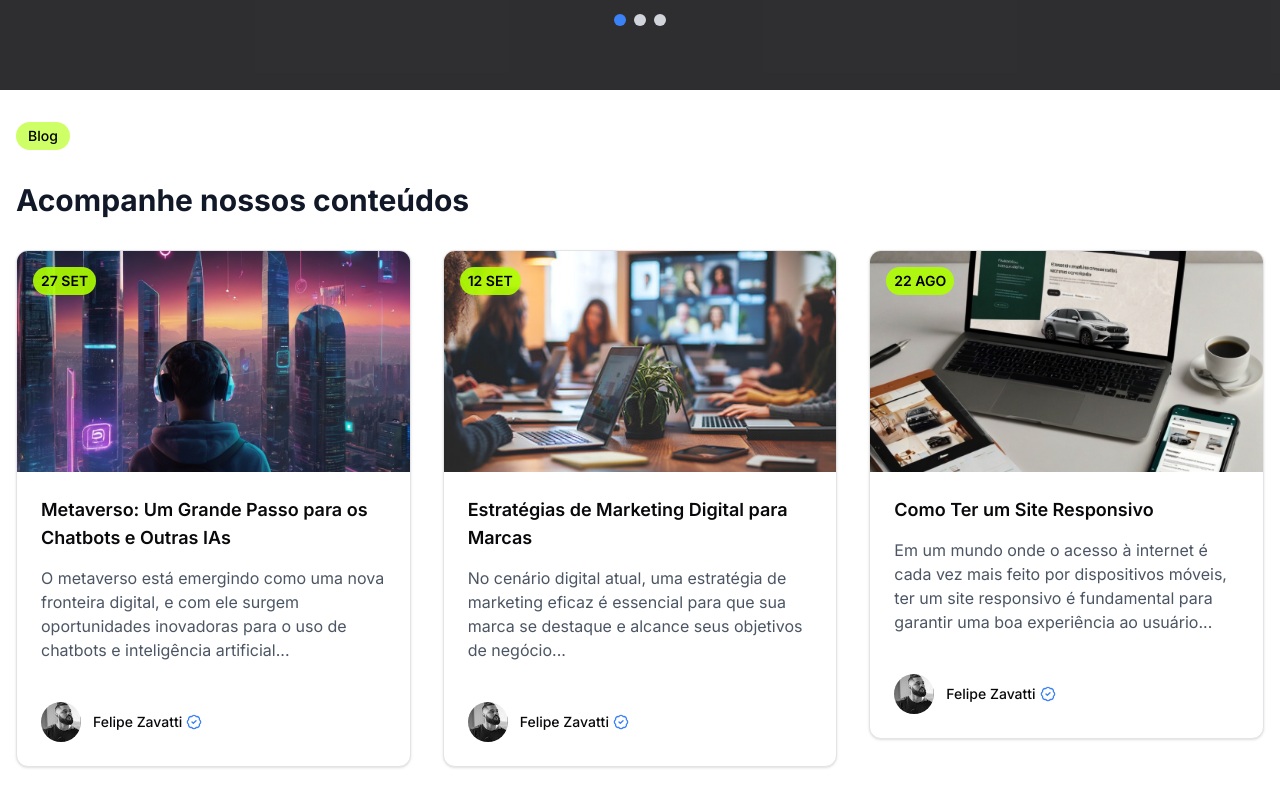
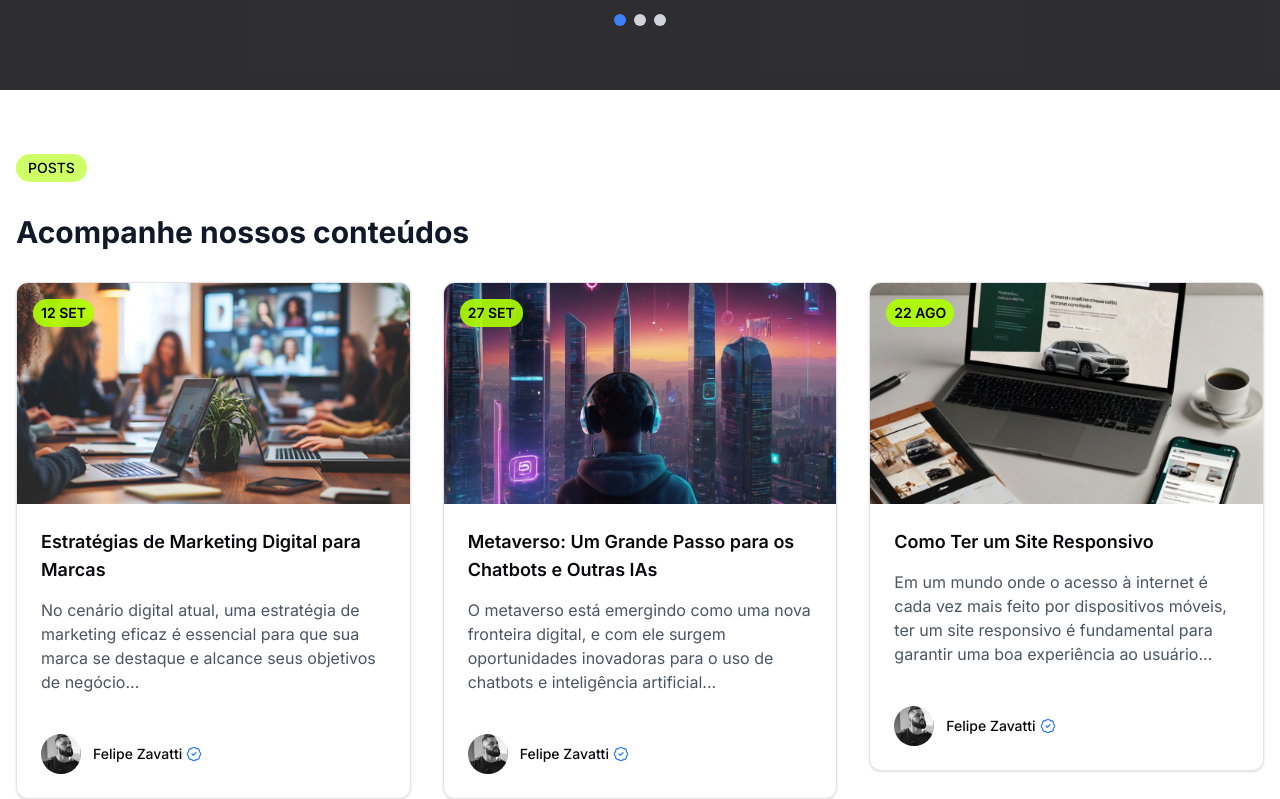
Before and after one commit to OtherPaulo/bigup-repo, a Next.js app: page /blog in a window 1280 px wide. Shown: the part 436-1235 px from the top of the page. Built offline with nearby package versions, Linux system fonts and the light colour scheme.

Commit message:
alterando posições de posts

```diff
--- a/src/components/(Blog)/posts/_components/posts.tsx
+++ b/src/components/(Blog)/posts/_components/posts.tsx
@@ -6,6 +6,16 @@ import { Avatar, AvatarFallback, AvatarImage } from "@/components/ui/avatar"
 const blogPosts = [
   {
     id: 1,
+    date: "12 SET",
+    title: "Estratégias de Marketing Digital para Marcas",
+    description: "No cenário digital atual, uma estratégia de marketing eficaz é essencial para que sua marca se destaque e alcance seus objetivos de negócio...",
+    author: "Felipe Zavatti",
+    authorImage: "/perfil.jpg?height=40&width=40",
+    image: "/estrategia.png",
+    link: "/blog/post/estrategia-para-marketing"
+  },
+  {
+    id: 2,
     date: "27 SET",
     title: "Metaverso: Um Grande Passo para os Chatbots e Outras IAs",
     description: "O metaverso está emergindo como uma nova fronteira digital, e com ele surgem oportunidades inovadoras para o uso de chatbots e inteligência artificial...",
@@ -14,16 +24,7 @@ const blogPosts = [
     image: "/metaverso.jpg",
     link: "/blog/post/metaverso"
   },
-  {
-    id: 2,
-    date: "12 SET",
-    title: "Estratégias de Marketing Digital para Marcas",
-    description: "No cenário digital atual, uma estratégia de marketing eficaz é essencial para que sua marca se destaque e alcance seus objetivos de negócio...",
-    author: "Felipe Zavatti",
-    authorImage: "/perfil.jpg?height=40&width=40",
-    image: "/estrategia.png",
-    link: "/blog/post/estrategia-para-marketing"
-  },
+
   {
     id: 3,
     date: "22 AGO",
@@ -41,7 +42,7 @@ export default function PostsBlog() {
     <div className="container mx-auto mb-8  md:py-8 px-4">
     <div className="flex flex-col md:flex-row justify-between items-start md:items-center mb-8">
       <div className="mb-4 md:mb-0">
-      <div className="inline-block bg-[#AEFF00]/60 text-black text-sm font-medium px-3 py-1 rounded-full mb-8">Blog</div>
+      <div className="inline-block bg-[#AEFF00]/60 text-black text-sm font-medium px-3 py-1 rounded-full mt-8 mb-8">POSTS</div>
       <h1 className="text-3xl font-bold text-gray-900">Acompanhe nossos conteúdos</h1>
       </div>
     </div>
```
